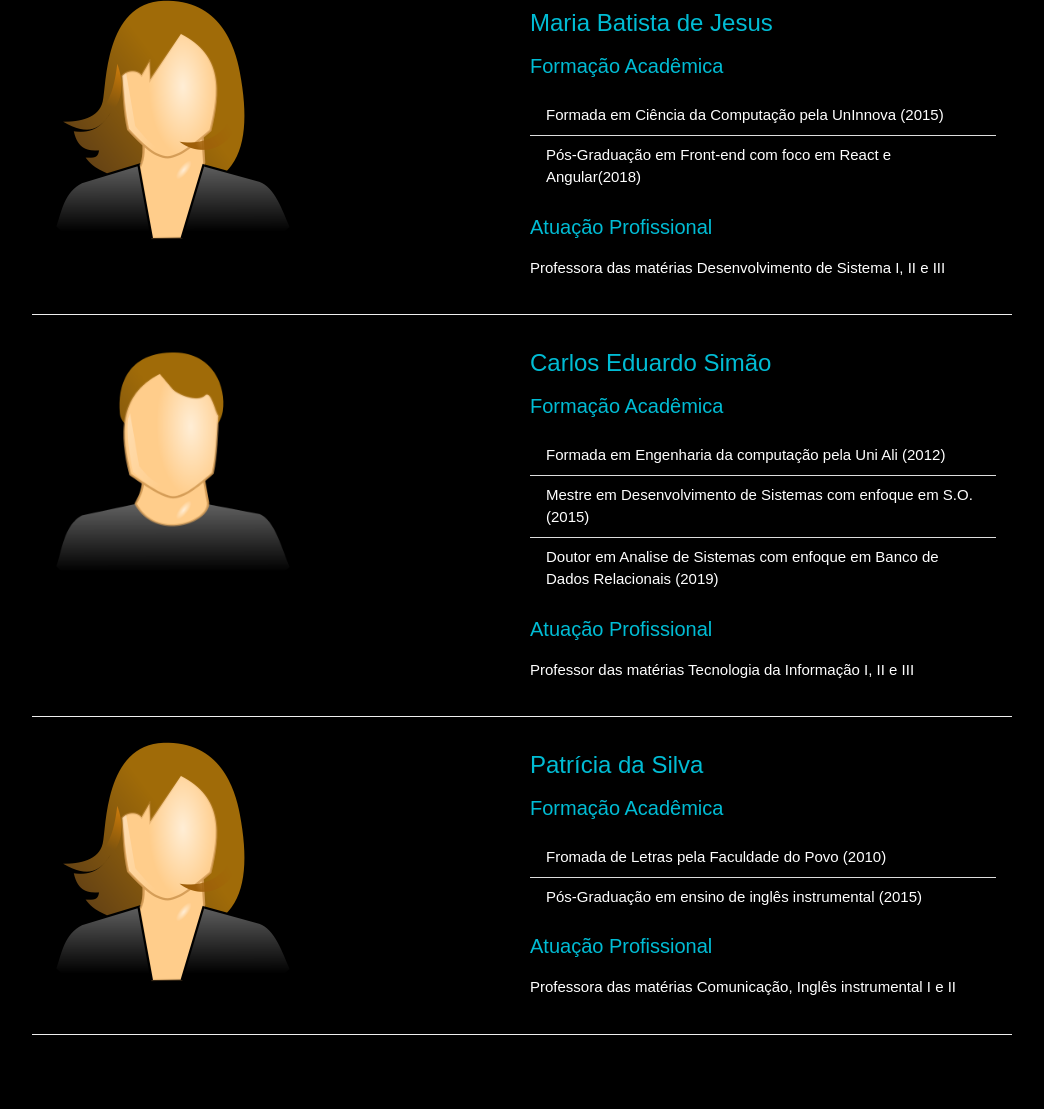
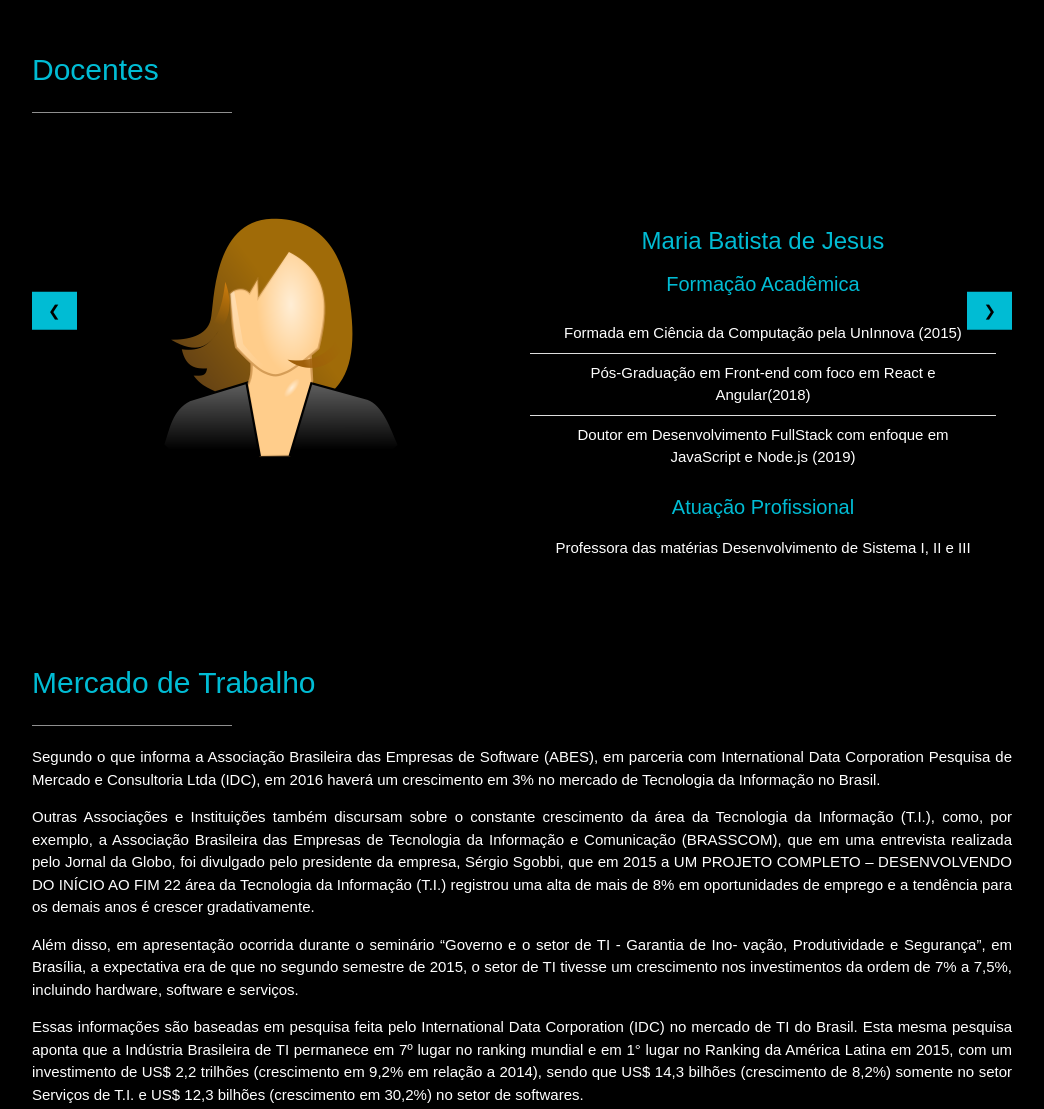
Before and after one commit to AndreVitorErin/ProjetoCPS, a plain HTML site: page index.html in a window 1280 px wide. Shown: the part 2143-3252 px from the top of the page, without its empty margins (178-1222 px from the left). Drawn offline with nearby package versions, Linux system fonts and the light colour scheme.

Commit message:
inserção do js

```diff
--- a/css/style.css
+++ b/css/style.css
@@ -41,3 +41,11 @@ img {
     margin-left: 0;
   }
 }
+
+#grade-curricular {
+  margin-bottom: 150px;
+}
+
+.slides {
+  margin-top: 100px;
+}
--- a/index.html
+++ b/index.html
@@ -209,20 +209,23 @@
           </div>
         </div>
       </div>
-      <div class="w3-content" id="docentes">
+      <div class="w3-content w3-display-container w3-center" id="docentes">
         <h2 class="w3-text-cyan">Docentes</h2>
         <hr style="width: 200px;" class="w3-opacity" />
-        <div class="w3-content w3-row w3-row-padding w3-margin-bottom">
-          <div class="w3-half">
+        <button class="w3-button w3-cyan w3-display-left" onclick="plusDivs(-1)">&#10094;</button>
+        <button class="w3-button w3-cyan w3-display-right" onclick="plusDivs(1)">&#10095;</button>
+        <div class="w3-content w3-row w3-row-padding w3-center slides">
+          <div class="w3-half text">
             <img src="img/m.png" alt="professora Maria" width="250px" class="w3-hover-sepia">
           </div>
-          <div class="w3-half">
+          <div class="w3-half text">
             <h3 class="w3-text-cyan">Maria Batista de Jesus</h3>
             <h4 class="w3-text-cyan">Formação Acadêmica</h4>
             <p class="w3-justify">
               <ul class="w3-ul">
                 <li class="w3-hover-blue">Formada em Ciência da Computação pela UnInnova (2015)</li>
                 <li class="w3-hover-green">Pós-Graduação em Front-end com foco em React e Angular(2018)</li>
+                <li class="w3-hover-blue">Doutor em Desenvolvimento FullStack com enfoque em JavaScript e Node.js (2019)</li>
               </ul>
             </p>
             <h4 class="w3-text-cyan">Atuação Profissional</h4>
@@ -231,12 +234,11 @@
             </p>
           </div>
         </div>
-        <hr>
-        <div class="w3-content w3-row w3-row-padding w3-margin-bottom">
-          <div class="w3-half">
+        <div class="w3-content w3-row w3-row-padding w3-center slides">
+          <div class="w3-half text">
             <img src="img/h.png" alt="professor Carlos" width="250px" class="w3-hover-sepia">
           </div>
-          <div class="w3-half">
+          <div class="w3-half text">
             <h3 class="w3-text-cyan">Carlos Eduardo Simão</h3>
             <h4 class="w3-text-cyan">Formação Acadêmica</h4>
             <p class="w3-justify">
@@ -252,12 +254,11 @@
             </p>
           </div>
         </div>
-        <hr>
-        <div class="w3-content w3-row w3-row-padding">
-          <div class="w3-half">
+        <div class="w3-content w3-row w3-row-padding slides">
+          <div class="w3-half text">
             <img src="img/m.png" alt="professor" width="250px" class="w3-hover-sepia">
           </div>
-          <div class="w3-half">
+          <div class="w3-half text">
             <h3 class="w3-text-cyan">Patrícia da Silva</h3>
             <h4 class="w3-text-cyan">Formação Acadêmica</h4>
             <p class="w3-justify">
@@ -266,8 +267,9 @@
                   Fromada de Letras pela Faculdade do Povo (2010)
                 </li>
                 <li class="w3-hover-green">
-                Pós-Graduação em ensino de inglês instrumental (2015)
+                  Pós-Graduação em ensino de inglês instrumental para uso profissional (2015)
                 </li>
+                <li class="w3-hover-blue">Doutor em Literatura Inglesa Vitoriana, analisando Sheakespeare (2019)</li>
             </ul>
             </p>
             <h4 class="w3-text-cyan">Atuação Profissional</h4>
@@ -276,7 +278,6 @@
             </p>
           </div>
         </div>
-        <hr>
       </div>
       <div class="w3-padding-64 w3-content w3-justify" id="mercado-de-trabalho">
         <h2 class="w3-text-cyan">Mercado de Trabalho</h2>
@@ -410,5 +411,6 @@ Ago. 2017.
       <a href="http://geead.cps.sp.gov.br/" target="_blank" class="">GEEAD</a>
       </p>
       </footer>
+      <script src="js/script.js"></script>
   </body>
 </html>
--- /dev/null
+++ b/js/script.js
@@ -0,0 +1,18 @@
+let slideIndex = 1;
+showDivs(slideIndex);
+function plusDivs(n) {
+  showDivs((slideIndex += n));
+}
+function showDivs(n) {
+  let x = document.getElementsByClassName('slides');
+  if (n > x.length) {
+    slideIndex = 1;
+  }
+  if (n < 1) {
+    slideIndex = x.length;
+  }
+  for (let i = 0; i < x.length; i++) {
+    x[i].style.display = 'none';
+  }
+  x[slideIndex - 1].style.display = 'block';
+}
```
Lines whose indentation alone changed are shown as unchanged.
